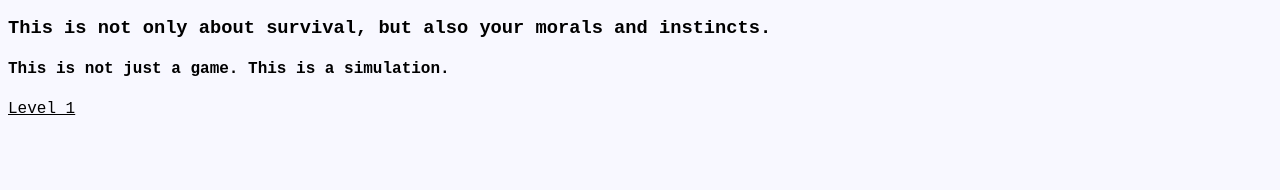
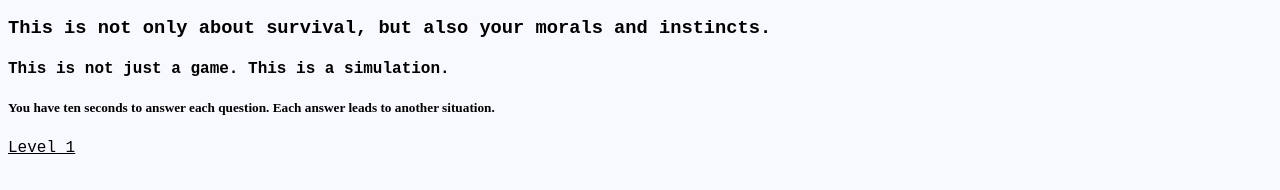
Before and after one commit to HalfMoonBayRecords/thisisnotjustagame, a plain HTML site: page start game.html in a window 1280 px wide. Shown: the part 110-300 px from the top of the page. Drawn offline with Linux system fonts and the light colour scheme.

Commit message:
Add files via upload

```diff
--- a/start game.html
+++ b/start game.html
@@ -9,6 +9,7 @@
     <h2>This is a text game designed to set your critical thinking during a disaster.</h2>
     <h3>This is not only about survival, but also your morals and instincts.</h3>
     <h4>This is not just a game. This is a simulation.</h4>
+    <h5>You have ten seconds to answer each question. Each answer leads to another situation. </h5>
     <a href="levels/level1.html"> Level 1 </a>
 </body>
 </html>
```
